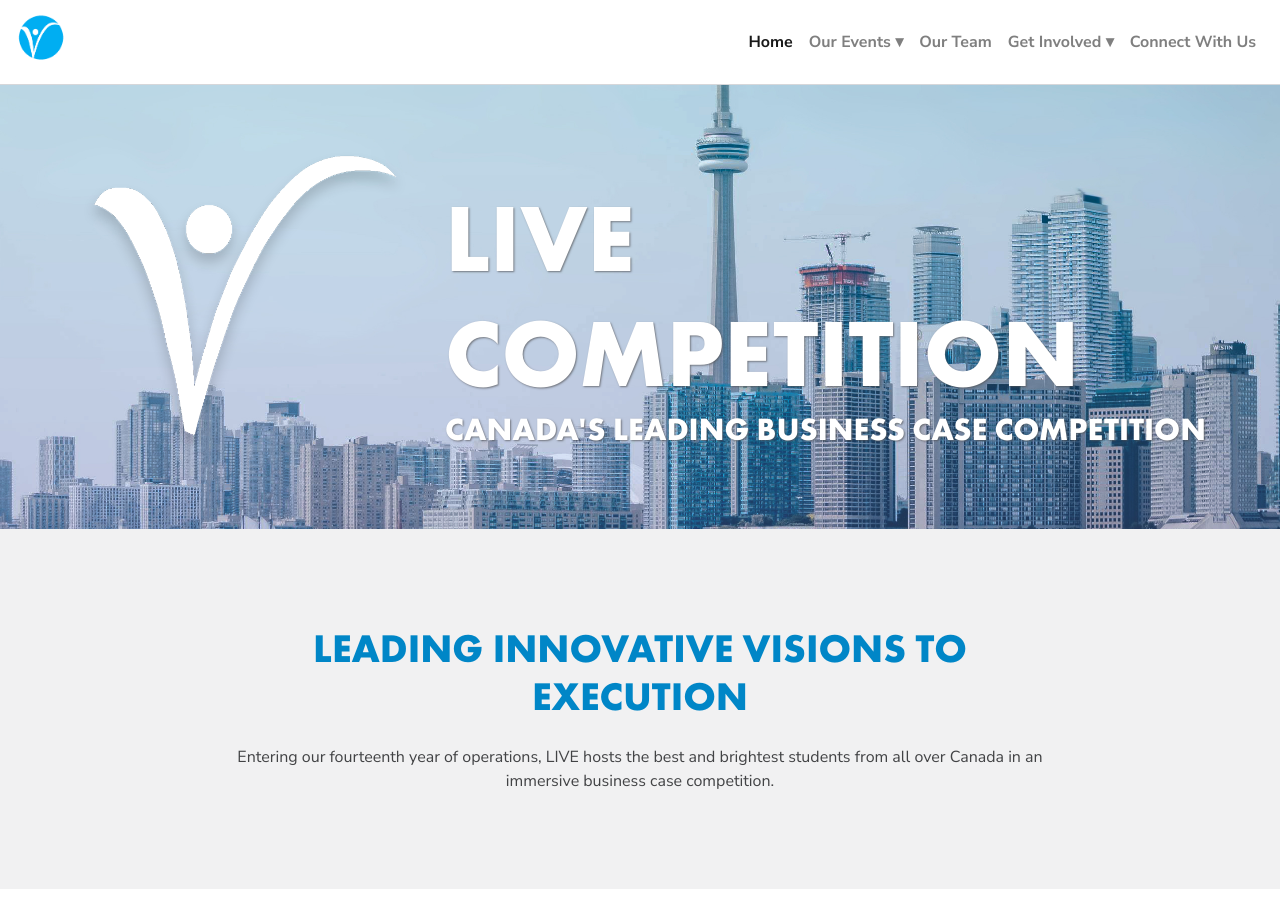
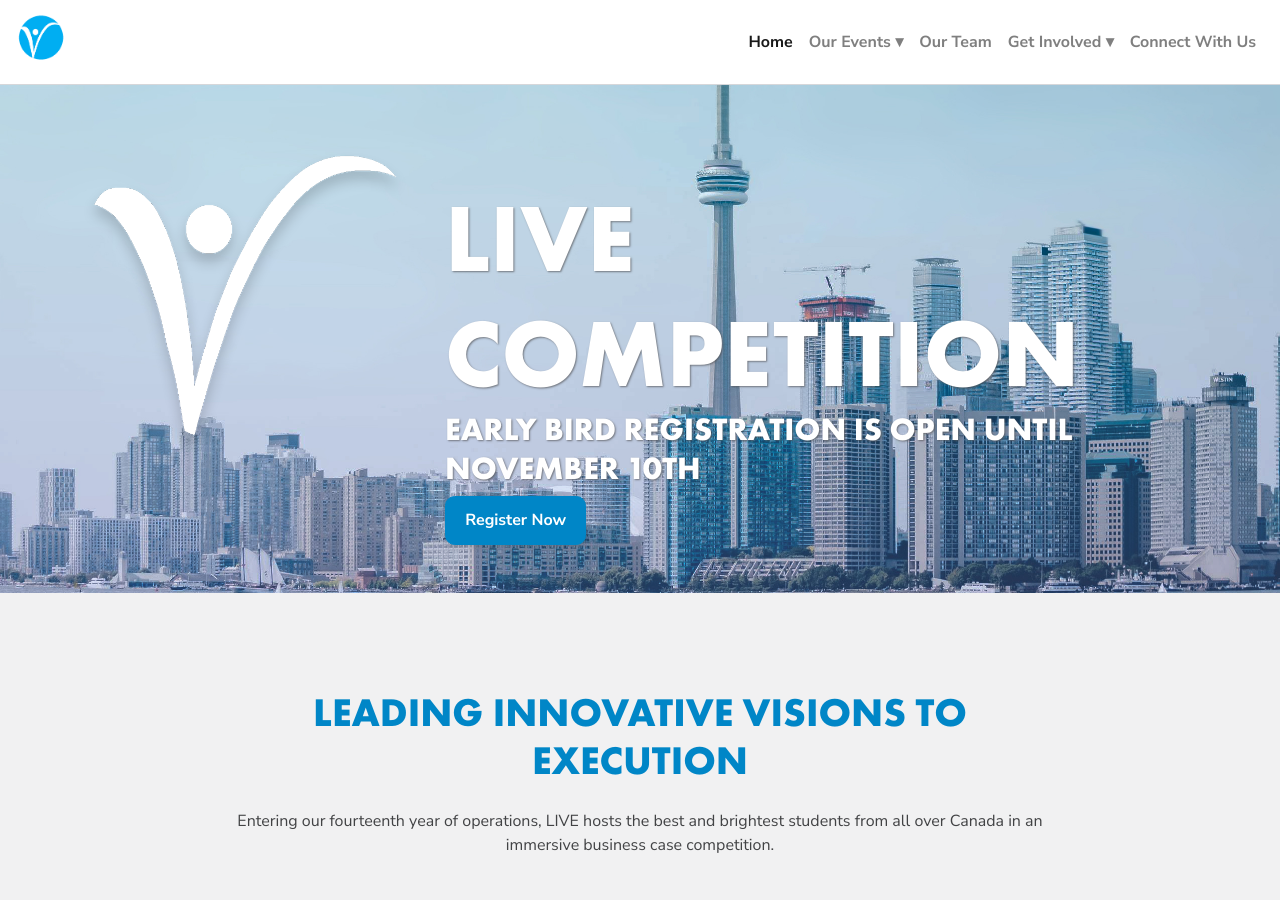
Before and after one commit to live-competition/live-competition.org, a Jekyll site: the page built from index.html, in a window 1280 px wide and 900 px high. Built offline with Jekyll 4.4.1, drawn with Linux system fonts in a browser that asks for light colours; nearby versions of some CDN libraries.

Commit message:
Added links to blueboard resgisteration portal within index.html and live-competition.html, edits where also made to hero.html

```diff
--- a/_includes/hero.html
+++ b/_includes/hero.html
@@ -23,6 +23,23 @@
     {% endif %}
   </div>
 </div>
+<!---->
+{% elsif page.hero_type == "video_reg" and page.hero_bg_src %}
+<div class="hero-container bg-primary text-center" data-aos="fade" data-aos-offset="0" data-aos-delay="0">
+  <video autoplay muted loop class="hero-bg-vid"{% if page.hero_poster_src %}poster="{{ page.hero_poster_src }}"{% endif %}>
+    <source id='mp4' src="{{ page.hero_bg_src }}" type='video/mp4' />
+  </video>
+  <div class="hero-inner">
+    <h1 class="title display-4 d-none d-md-block">{{ page.hero_title }}</h1>
+    <h1 class="title h1 d-block d-md-none">{{ page.hero_title }}</h1>
+    {% if page.hero_subtitle %}
+    <p class="subtitle">{{ page.hero_subtitle }}</p>
+    <a href="https://blueboard.live/register" class="btn btn-primary d-md-none" role="button" aria-pressed="true">Register Now</a>
+    <a href="https://blueboard.live/register" class="btn btn-primary d-none d-md-inline-block" role="button" aria-pressed="true">Register Now</a>
+    {% endif %}
+  </div>
+</div>
+<!---->
 {% else %}
 <div class="hero-container bg-primary text-center" data-aos="fade" data-aos-offset="0" data-aos-delay="0">
   <div class="hero-inner">
--- a/event/live-competition.html
+++ b/event/live-competition.html
@@ -5,7 +5,7 @@
 hero: true
 hero_bg_src: /assets/vid/event/live-competition/cover.mp4
 hero_poster_src: /assets/img/event/live-competition/cover_vid.png
-hero_type: video
+hero_type: video_reg
 hero_title: LIVE Competition
 hero_subtitle: Early Bird Registration Opens November 1
 custom_js:
--- a/index.html
+++ b/index.html
@@ -25,8 +25,10 @@
           <h1 class="display-1 d-lg-inline">Live</h1>
           <h2 class=" display-1 d-none d-lg-inline"><br/>Competition</h2>
           <h1 class="d-lg-none">Competition</h1>
-          <h2 class="h3 d-md-none">Canada's Leading Business Case Competition</h2>
-   	      <h2 class="d-none d-md-inline-block">Canada's Leading Business Case Competition</h2>
+          <h2 class="h3 d-md-none">Early bird registration is open until November 10th</h2>
+          <a href="https://blueboard.live/register" class="btn btn-primary d-md-none" role="button" aria-pressed="true">Register Now</a>
+          <h2 class="d-none d-md-inline-block">Early bird registration is open until November 10th</h2>
+          <a href="https://blueboard.live/register" class="btn btn-primary d-none d-md-inline-block" role="button" aria-pressed="true">Register Now</a>
         </div>
       </div>
     </div>
```
